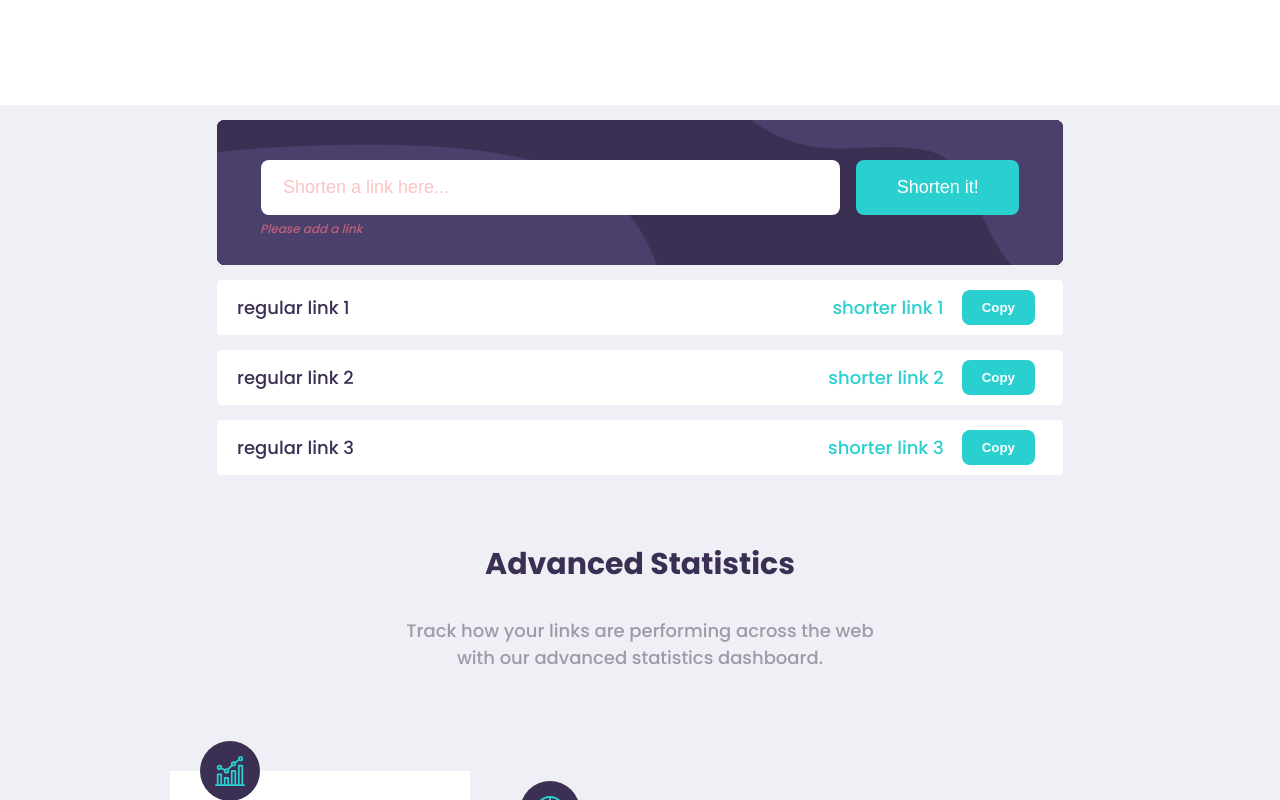
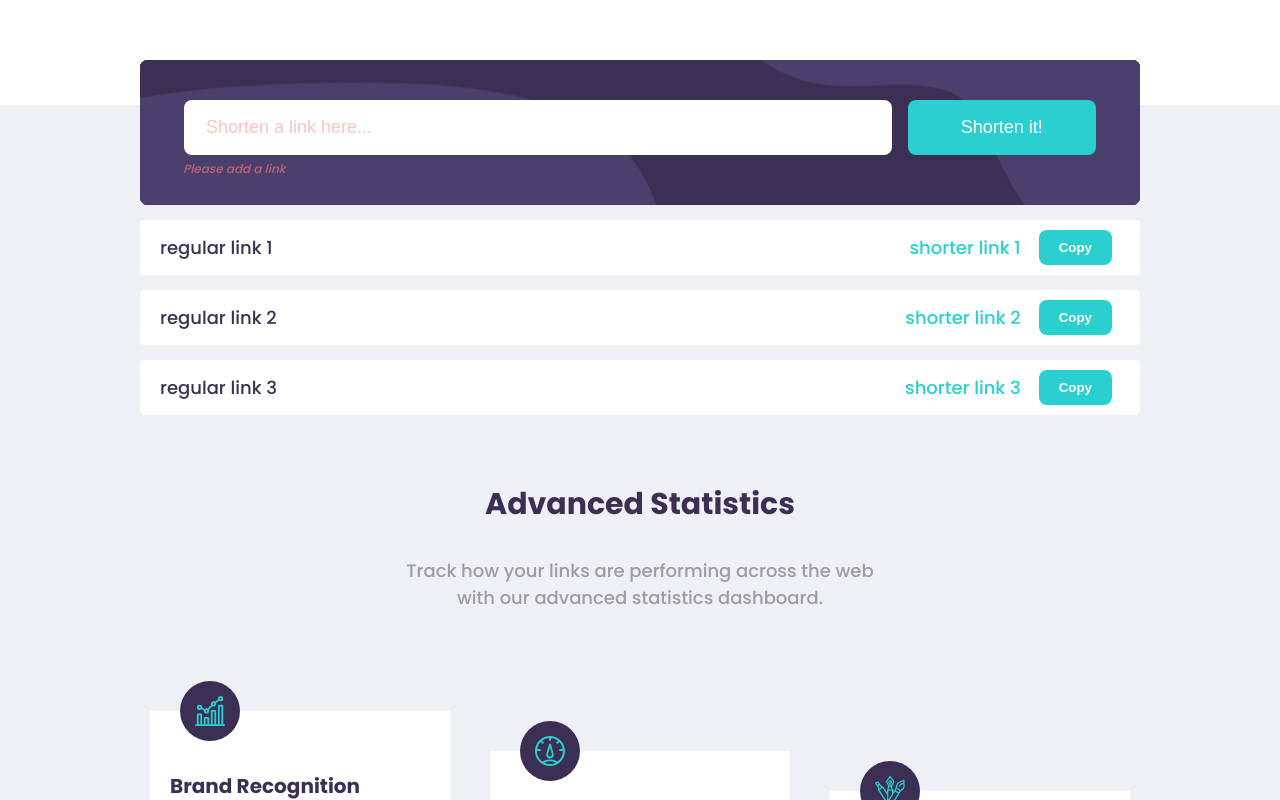
Before and after one commit to AlenJakob/Short-url, a Vue app: page / in a window 1280 px wide. Shown: the top 800 px of the page. Built offline with nearby package versions, Linux system fonts and the light colour scheme.

Commit message:
style: add main container with full width

```diff
--- a/src/App.vue
+++ b/src/App.vue
@@ -1,7 +1,9 @@
 <template>
   <div id="app">
-    <SearchBar />
-    <Statistics />
+    <div class="main">
+      <SearchBar />
+      <Statistics />
+    </div>
     <Footer />
   </div>
 </template>
@@ -33,16 +35,17 @@ export default defineComponent({
   text-align: center;
   color: hsl(257, 27%, 26%);
   margin-top: 60px;
+  width: 100%;
+}
+
+.main {
   max-width: 1440px;
-  font-family: "Poppins", sans-serif;
-  min-height: 100vh;
-  display: flex;
-  flex-direction: column;
-  justify-content: space-between;
+  margin: 0 auto;
 }
 
 body {
   margin: 0;
   padding: 0;
+  width: 100%;
 }
 </style>
--- a/src/components/statistics/Statistics.vue
+++ b/src/components/statistics/Statistics.vue
@@ -32,6 +32,7 @@ export default defineComponent({
   margin: 0 auto;
   padding-bottom: 100px;
   max-width: 1000px;
+  background-color: hsl(230, 25%, 95%);
 }
 
 .header {
```
